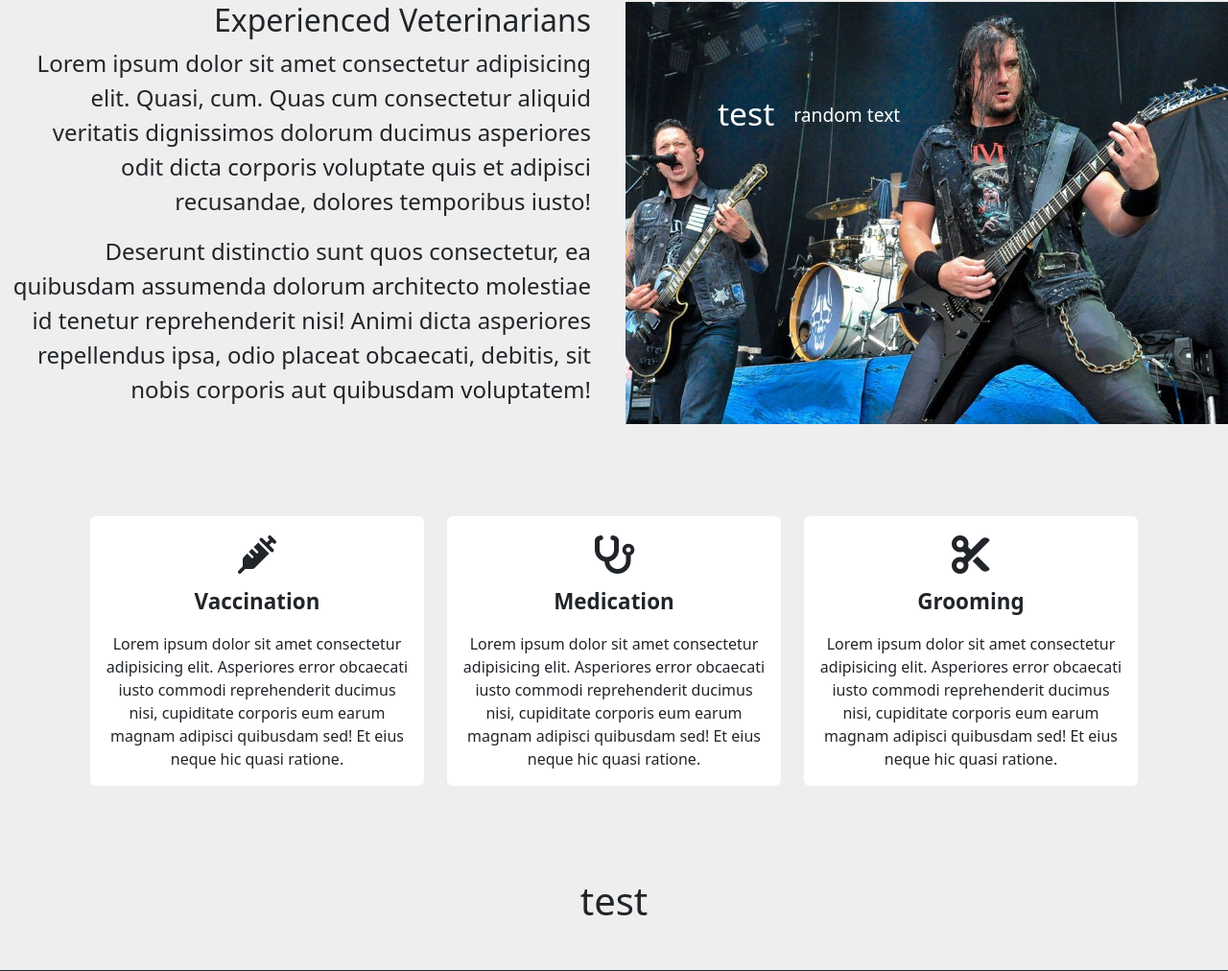
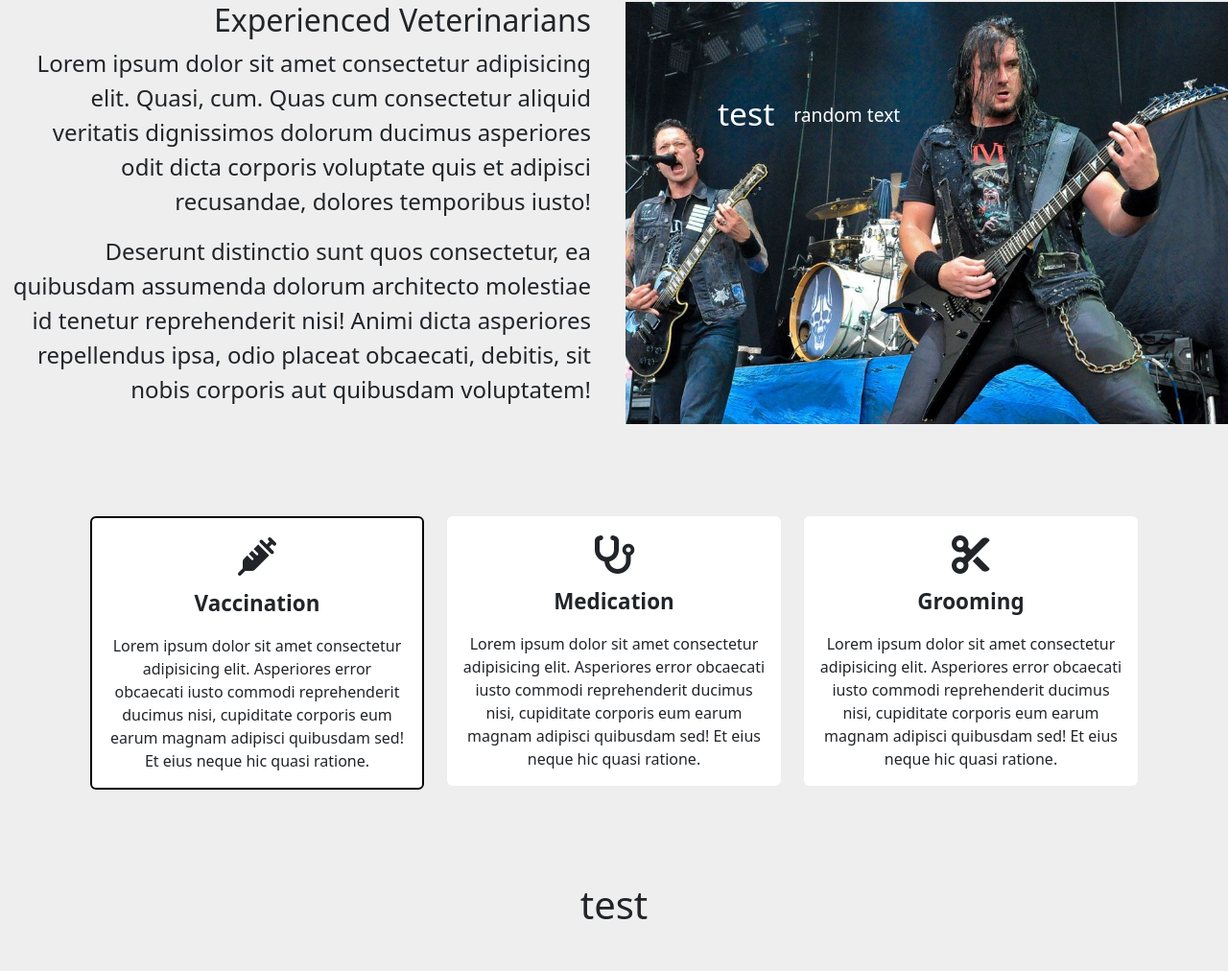
Before and after one commit to n67h/pet-clinic-booking-system, a PHP site: page /app/index.php in a window 1280 px wide, with the pointer over the restyled element. Shown: the part 1266-2278 px from the top of the page at 96% size. Run offline with PHP 8.4, Linux system fonts and the light colour scheme; some libraries are stand-ins or nearby versions.

Commit message:
hover on services

```diff
--- a/resources/css/style.css
+++ b/resources/css/style.css
@@ -67,6 +67,10 @@ body {
     border: none;
 }
 
+.services:hover {
+    border: 2px solid black;
+}
+
 .card-body {
     font-size: 1.4em;
 }
```
